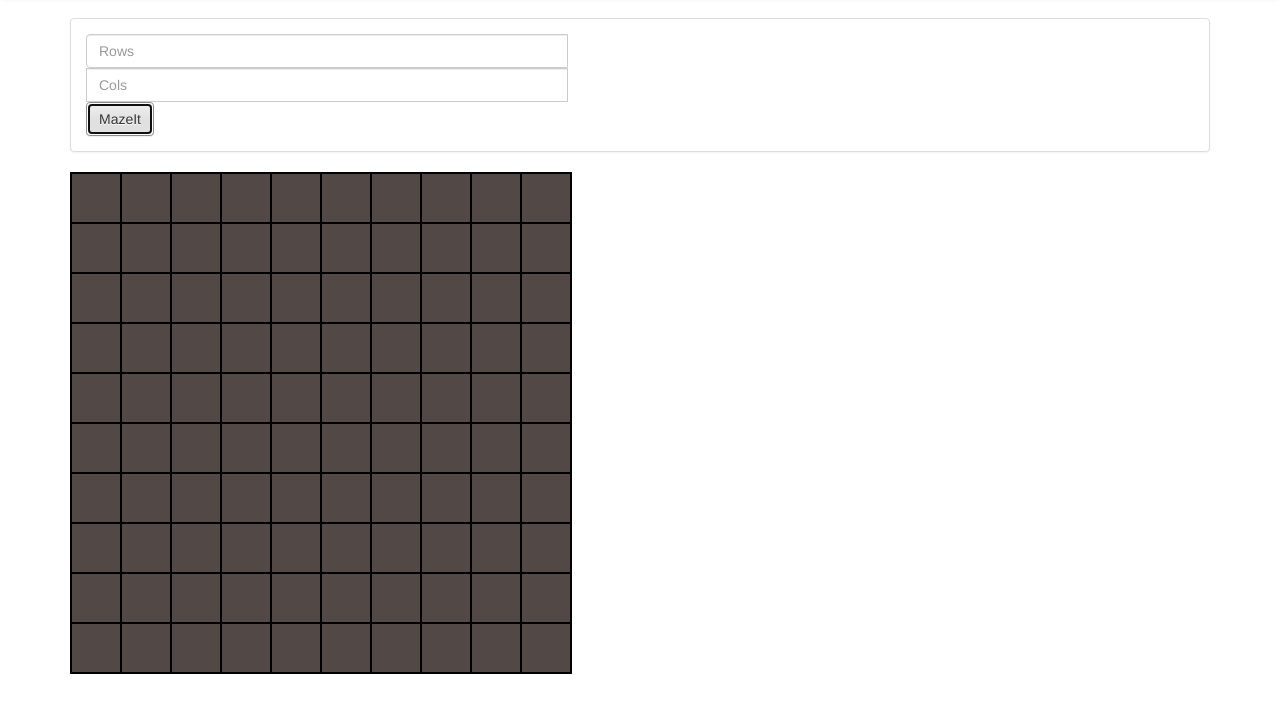
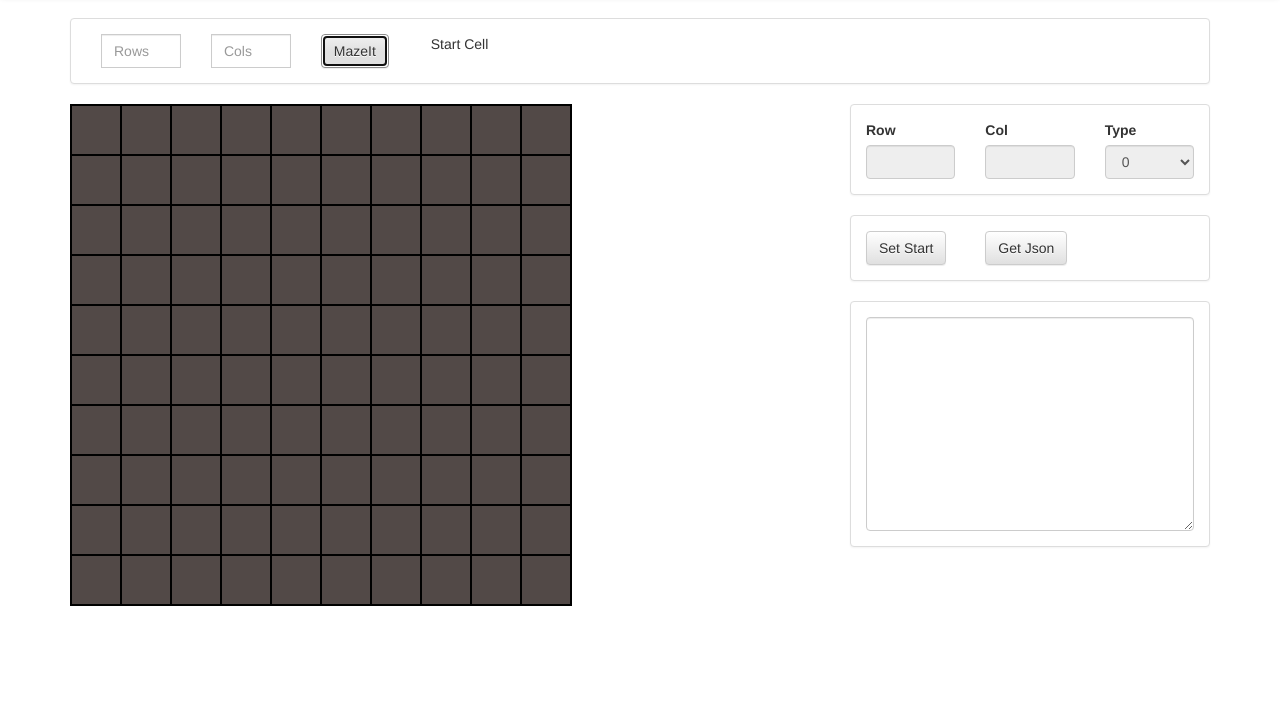
Before and after one commit to sebastian-thomas/game_utilities, a plain HTML site: page maze_configurator/index.html in a window 1280 px wide. Both pictures are taken after a click on the button "MazeIt". Shown: the part 54-766 px from the top of the page. Drawn offline with nearby package versions, Linux system fonts and the light colour scheme.

Commit message:
basic features

```diff
--- a/maze_configurator/index.html
+++ b/maze_configurator/index.html
@@ -39,25 +39,84 @@
 	<div class="container">
 		<div class="panel panel-default">
 		  <div class="panel-body">
-		    <div class="input-group">
-			  <input type="text" class="form-control" id="rows" placeholder="Rows" aria-describedby="sizing-addon2" >
-			  <input type="text" class="form-control" id="cols" placeholder="Cols" aria-describedby="sizing-addon2" >
-			  <button class="btn btn-default" type="button" onclick= "intiMaze()">MazeIt</button>
+		    <div class="input-group" >
+			  <div class="col-xs-2"><input type="text" class="form-control" id="rows" placeholder="Rows" ></div>
+			  <div class="col-xs-2"><input type="text" class="form-control" id="cols" placeholder="Cols" ></div>
+			  <div class="col-xs-2"><button class="btn btn-default" type="button" onclick= "intiMaze()">MazeIt</button></div>
+			  <div class="col-xs-4"><p id="start_cell">Start Cell</p></div>
 			</div>
 		  </div>
 		</div>
 	</div>
 
 	<div class="container">
-		<div id = "mazeContainer">
-			<table id="maze">
-			</table>
-		</div>
+		 <div class="row">
+		 	<div id = "mazeContainer" class="col-md-8">
+				<table id="maze"></table>
+			</div>
+			<div id="panel" class="col-md-4">
+				<div class="panel panel-default">
+					<div class="panel-body container-fluid">
+						<div class="row">
+							<div class="col-xs-4">
+								<label for="cell_rows">Row</label>
+								<input type="text" class="form-control" id="cell_row" disabled>
+							</div>
+			  				<div class="col-xs-4">
+			  					<label for="cell_cols">Col</label>
+			  					<input type="text" class="form-control" id="cell_col" disabled>
+			  				</div>
+			  				<div class="col-xs-4">
+			  					<label for="cell_type">Type</label>
+								<select class="form-control" id="cell_type" disabled>
+									<option>0</option>
+									<option>1</option>
+								</select>
+			  				</div>
+						</div>
+
+					</div>
+				</div>
+
+				<div class="panel panel-default">
+					<div class="panel-body container-fluid">
+						<div class="row">
+							<!--
+							<div class="col-xs-4">
+								<button class="btn btn-default" type="button" onclick= "updateCell()">Update Cell</button>
+							</div>
+						-->
+							<div class="col-xs-4">
+								<button class="btn btn-default" type="button" onclick= "setStartPoint()">Set Start</button>
+							</div>
+							<div class="col-xs-4">
+								<button class="btn btn-default" type="button" onclick= "getJson()">Get Json</button>
+							</div>
+						</div>
+					</div>
+				</div>
+
+				<div class="panel panel-default">
+					<div class="panel-body container-fluid">
+						<div class="row">
+							<div class="col-xs-12">
+								<textarea class="form-control" rows="10" cols ="10" id="jsonConfig"></textarea>
+							</div>
+						</div>
+					</div>
+				</div>
+
+			</div>
+		 </div>
 	</div>
 
 	<script type="text/javascript">
 
-		var colors = ['#524947','#6DBB4F'];
+		var MazeConfig = {};
+		MazeConfig.colors = ['#524947','#6DBB4F'];
+		MazeConfig.rows = 10;
+		MazeConfig.cols = 10;
+		MazeConfig.startPoint = {};
 
 		function Cell (x, y, type){
 			this.x = x;
@@ -69,33 +128,42 @@
 			var rows = document.getElementById("rows").value;
 			var cols = document.getElementById("cols").value;
 
-			if(rows == null || rows == 0){
-				rows = 10;
+			if(rows != null && rows > 0){
+				MazeConfig.rows = rows;
 			}
 
-			if (cols == null || cols == 0){
-				cols = 10;
+			if (cols != null && cols > 0){
+				MazeConfig.cols = cols;
 			}
 
 			var maze = [];
-			for (var i=0; i < rows; ++i){
+			for (var i=0; i < MazeConfig.rows; ++i){
 				maze[i] = [];
-				for(var j = 0; j < cols; ++j){
+				for(var j = 0; j < MazeConfig.cols; ++j){
 					maze[i][j] = new Cell(i,j,0);
 				}
 			}
-			drawMaze(maze, rows, cols);
+			MazeConfig.startPoint.row =Math.floor(MazeConfig.rows/2);
+			MazeConfig.startPoint.col =Math.floor(MazeConfig.cols/2);
+			MazeConfig.maze = maze;
+			drawMaze();
 		}
 
-		function drawMaze(maze, rows, cols){
+		function drawMaze(){
+			var maze = MazeConfig.maze;
+			var rows = MazeConfig.rows;
+			var cols = MazeConfig.cols;
+
 			var table = "";
 			for (var i = 0; i < rows; ++i){
 				table = table + '<tr>';
 				for(var j=0; j < cols; ++j){
+					//console.log('aa' + maze[i][j].type);
 					table = table + '<td id="row' + i + 'col' + j +'" '
-								  + 'style="background-color:' + colors[maze[i][j].type] + ';" '
+								  + 'style="background-color:' + MazeConfig.colors[maze[i][j].type] + ';" '
 								  + 'data-row="' + i + '" '
 								  + 'data-col="' + j + '" '
+								  + 'data-type="' + maze[i][j].type +'" '
 								  +  '></td>';
 				}
 				table = table + "</tr>";
@@ -105,7 +173,27 @@
 
 		$("#maze").on('click', 'td', function(){
 			console.log("oo " + $(this).data("row") + " " + $(this).data("col"));
+			$("#cell_row").val($(this).data("row"));
+			$("#cell_col").val($(this).data("col"));
+
+
+			var type = MazeConfig.maze[$(this).data("row")][$(this).data("col")].type;
+			type = (type + 1)% MazeConfig.colors.length;
+			MazeConfig.maze[$(this).data("row")][$(this).data("col")].type = type;
+			$("#cell_type").val(type);
+			drawMaze();
 		});
+
+		function getJson(){
+			$('#jsonConfig').val(JSON.stringify(MazeConfig));
+		}
+
+		function setStartPoint(){
+			MazeConfig.startPoint.row = $("#cell_row").val();
+			MazeConfig.startPoint.col = $("#cell_col").val();
+			console.log(MazeConfig.startPoint);
+			$('#start_cell').html('Start Cell : (' + $("#cell_row").val() + ',' + $("#cell_col").val() +')');
+		}
 	</script>
 </body>
 </html>
```
Also changed, not shown: maze_configurator/sample.json (added, +1 -0 lines).
